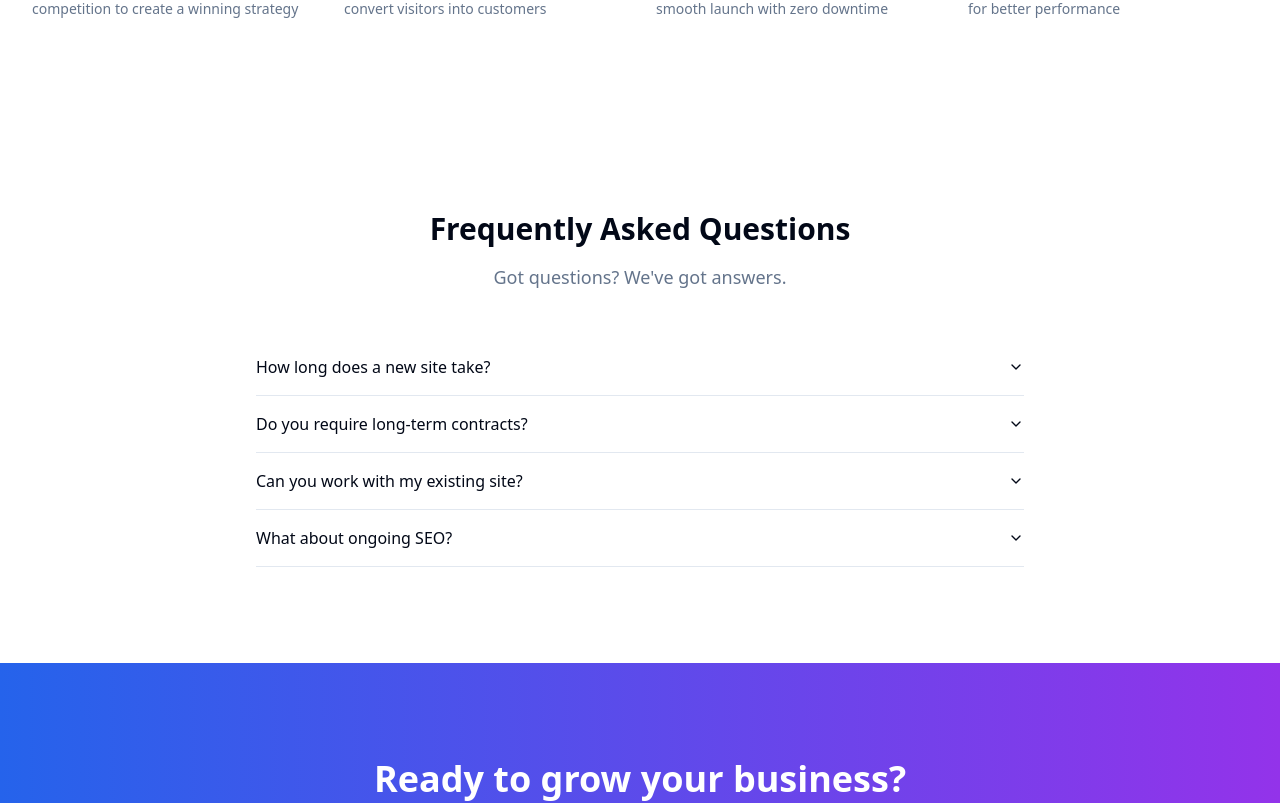
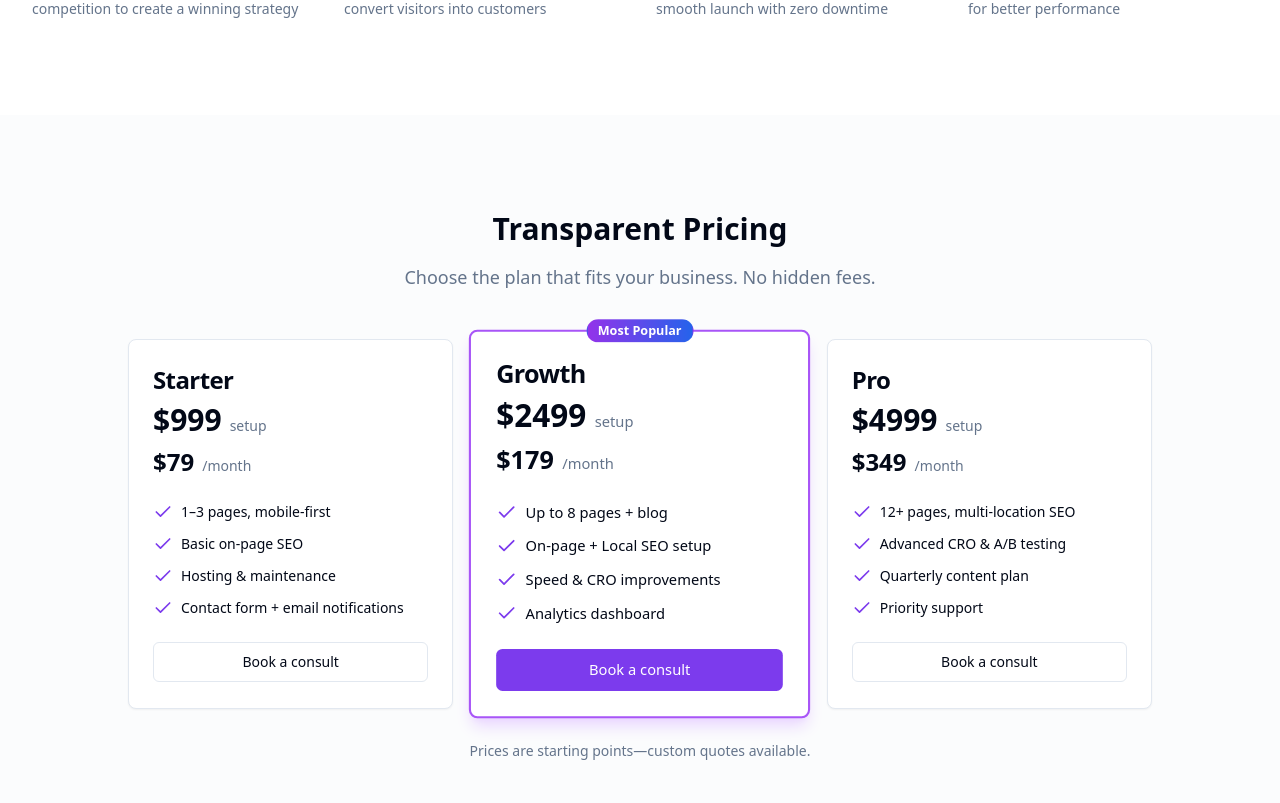
Before and after one commit to lukegrady1/agency, a React (Vite) app: page / in a window 1280 px wide. Shown: the part 3348-4151 px from the top of the page. Built offline with nearby package versions, Linux system fonts and the light colour scheme; no server answers.

Commit message:
build fix

```diff
--- a/src/pages/Home.tsx
+++ b/src/pages/Home.tsx
@@ -48,6 +48,7 @@ export function Home() {
         <ServiceCards />
         <CaseSnippets />
         <ProcessSteps />
+        <PricingTable />
         <FAQ />
         <CTA />
         <LeadForm />
```
